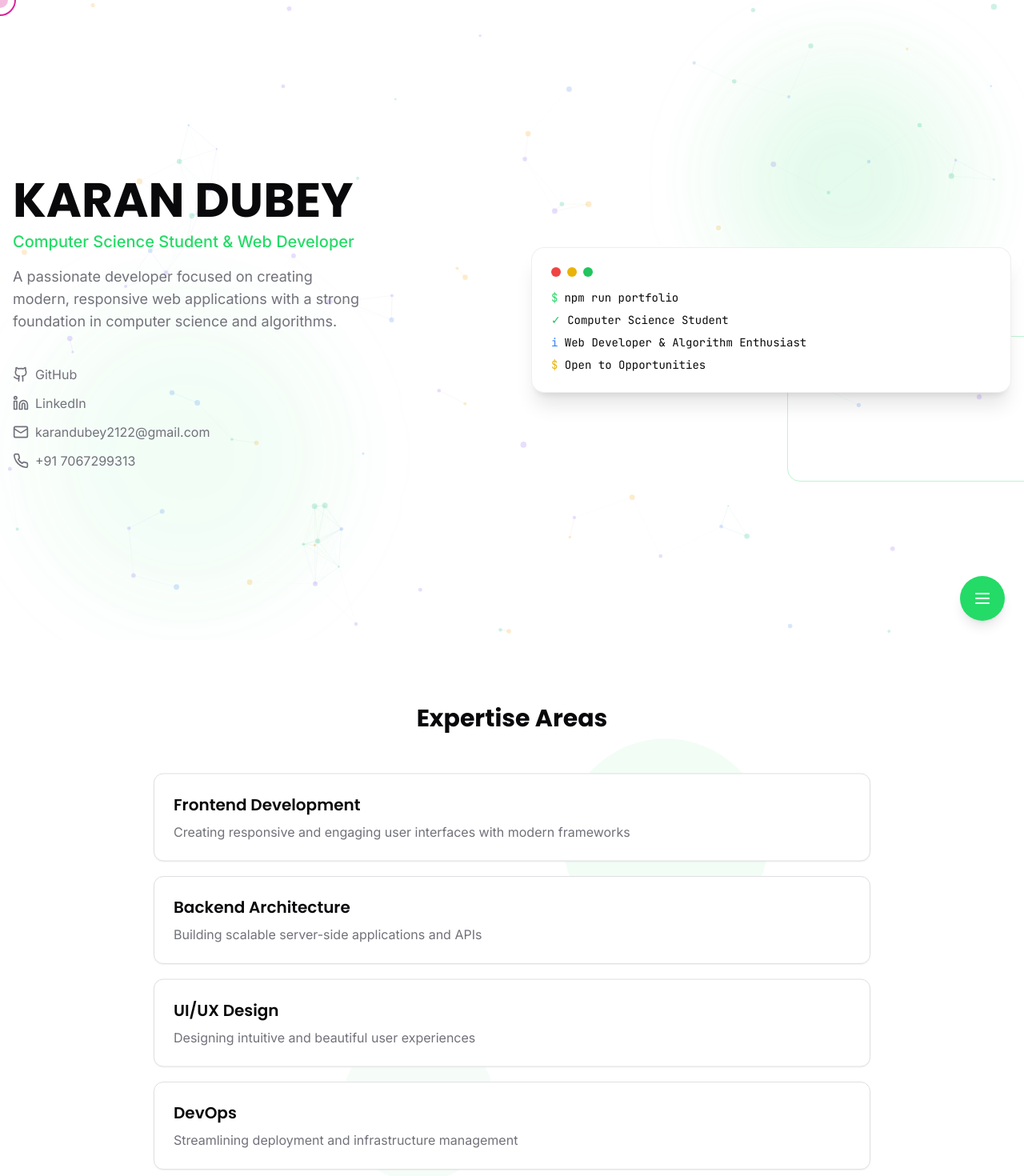
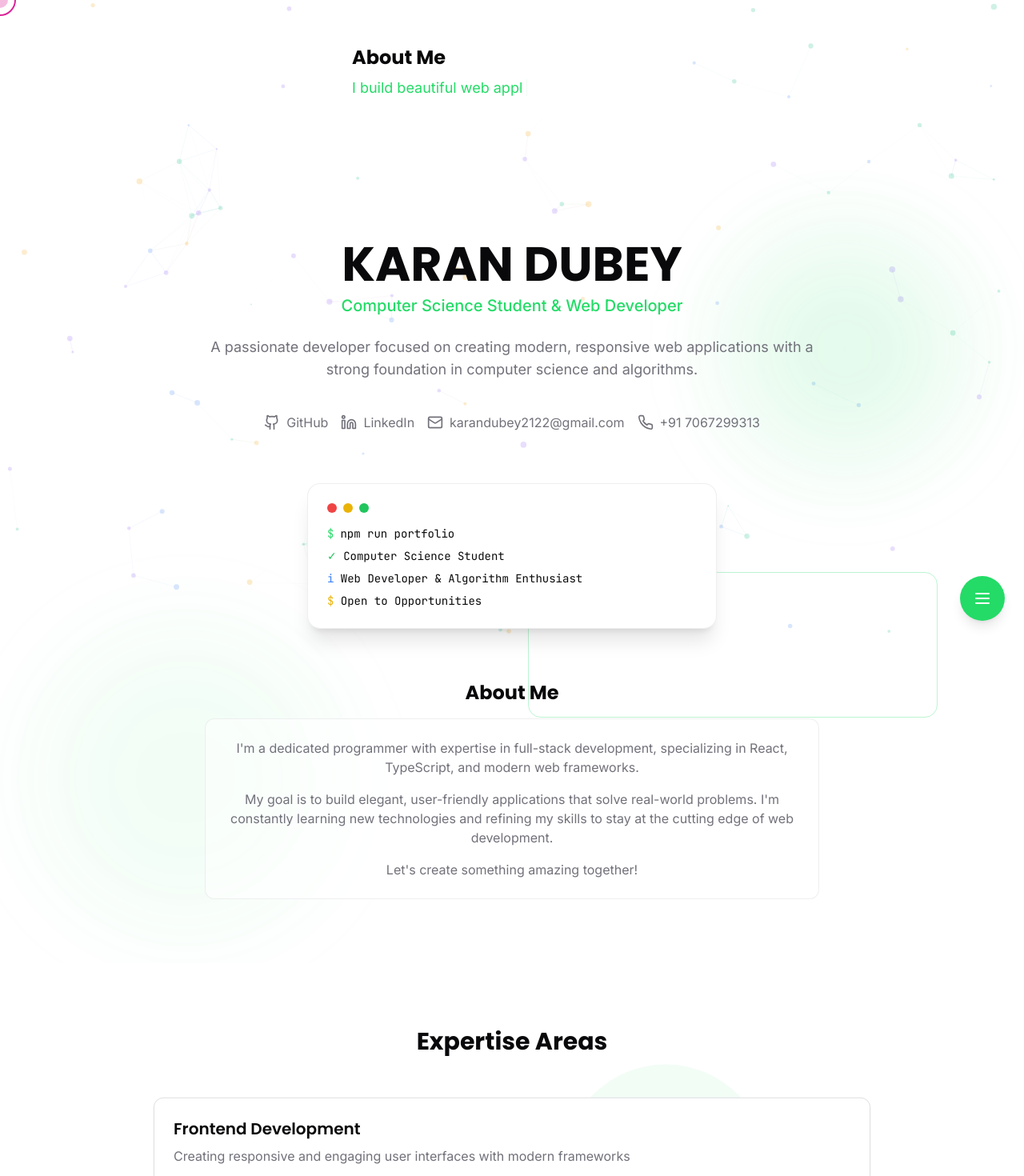
Before and after one commit to Octaelliptical/windows8-portfolio-mosaic-71, a React (Vite) app: page / in a window 1280 px wide. Shown: the top 1470 px of the page at 80% size. Built offline with nearby package versions, Linux system fonts and the light colour scheme.

Commit message:
Reverted to edit edt-347e5187-b0d3-48c5-a681-32f0fc2ad6d3: "Fix: ResumeHero card styling
Adjust styling of the ResumeHero card container."

```diff
--- a/src/components/ResumeHero.tsx
+++ b/src/components/ResumeHero.tsx
@@ -14,12 +14,12 @@ const ResumeHero = () => {
 
       <div className="container mx-auto px-4 relative z-10">
         <motion.div
-          className="grid grid-cols-1 lg:grid-cols-2 gap-12 items-center"
+          className="flex flex-col items-center"
           initial={{ opacity: 0 }}
           animate={{ opacity: 1 }}
           transition={{ duration: 0.5 }}
         >
-          <div className="space-y-6">
+          <div className="text-center max-w-3xl mx-auto space-y-6">
             <motion.div
               initial={{ opacity: 0, y: 20 }}
               animate={{ opacity: 1, y: 0 }}
@@ -29,9 +29,10 @@ const ResumeHero = () => {
                 KARAN DUBEY
               </h1>
               <div className="text-xl text-primary font-medium mt-2">Computer Science Student & Web Developer</div>
+            </motion.div>
 
             <motion.p
-                className="text-lg text-muted-foreground max-w-md mt-4"
+              className="text-lg text-muted-foreground"
               initial={{ opacity: 0, y: 20 }}
               animate={{ opacity: 1, y: 0 }}
               transition={{ delay: 0.4, duration: 0.6 }}
@@ -39,10 +40,9 @@ const ResumeHero = () => {
               A passionate developer focused on creating modern, responsive web applications
               with a strong foundation in computer science and algorithms.
             </motion.p>
-            </motion.div>
 
             <motion.div
-              className="flex flex-col space-y-3 pt-4"
+              className="flex flex-wrap justify-center gap-4 pt-4"
               initial={{ opacity: 0 }}
               animate={{ opacity: 1 }}
               transition={{ delay: 0.8, duration: 0.8 }}
@@ -65,9 +65,10 @@ const ResumeHero = () => {
               </a>
             </motion.div>
           </div>
+        </motion.div>
 
         <motion.div
-            className="relative"
+          className="relative max-w-lg w-full mx-auto my-16"
           initial={{ opacity: 0, scale: 0.9 }}
           animate={{ opacity: 1, scale: 1 }}
           transition={{ delay: 0.5, duration: 0.8 }}
@@ -107,6 +108,26 @@ const ResumeHero = () => {
           {/* Decorative elements */}
           <div className="absolute top-1/2 left-1/2 -translate-x-1/2 -translate-y-1/2 w-full h-full rounded-2xl border border-primary/30 -z-10 translate-x-5 translate-y-5"></div>
         </motion.div>
+
+        {/* About Me section */}
+        <motion.div
+          className="max-w-3xl mx-auto mt-8 text-center"
+          initial={{ opacity: 0, y: 20 }}
+          animate={{ opacity: 1, y: 0 }}
+          transition={{ delay: 0.6, duration: 0.6 }}
+        >
+          <h2 className="text-2xl font-bold mb-4">About Me</h2>
+          <div className="text-md text-muted-foreground rounded-lg border border-border/50 p-6 bg-card/50">
+            <p className="mb-4">
+              I'm a dedicated programmer with expertise in full-stack development, specializing in React, TypeScript, and modern web frameworks.
+            </p>
+            <p className="mb-4">
+              My goal is to build elegant, user-friendly applications that solve real-world problems. I'm constantly learning new technologies and refining my skills to stay at the cutting edge of web development.
+            </p>
+            <p>
+              Let's create something amazing together!
+            </p>
+          </div>
         </motion.div>
       </div>
     </section>
--- a/src/pages/Index.tsx
+++ b/src/pages/Index.tsx
@@ -67,6 +67,25 @@ const Index = () => {
         ) : (
           <PageTransition key="main">
             <main className="relative z-20">
+              <section className="py-8 mb-8">
+                <div className="container mx-auto px-4">
+                  <TiltCard className="max-w-md mx-auto bg-card rounded-xl p-6 shadow-lg">
+                    <h2 className="text-2xl font-bold mb-2">About Me</h2>
+                    <TypewriterText
+                      text={[
+                        "I'm a passionate developer.",
+                        "I build beautiful web applications.",
+                        "I love solving complex problems.",
+                        "Let's create something amazing together!"
+                      ]}
+                      speed={40}
+                      loop={true}
+                      className="text-lg text-primary"
+                    />
+                  </TiltCard>
+                </div>
+              </section>
+
               <ResumeHero />
               <ParallaxSection />
               <EducationSection />
```
Lines whose indentation alone changed are shown as unchanged.
